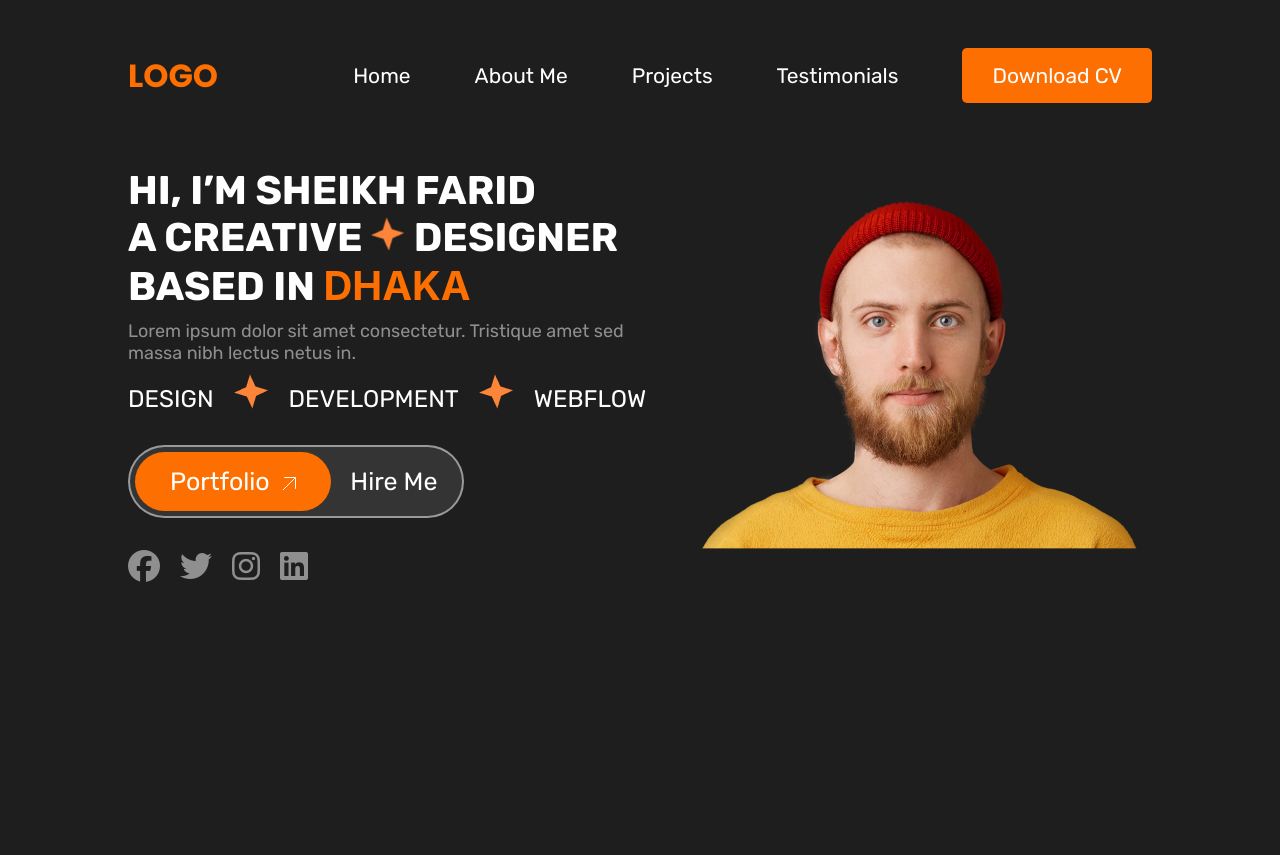
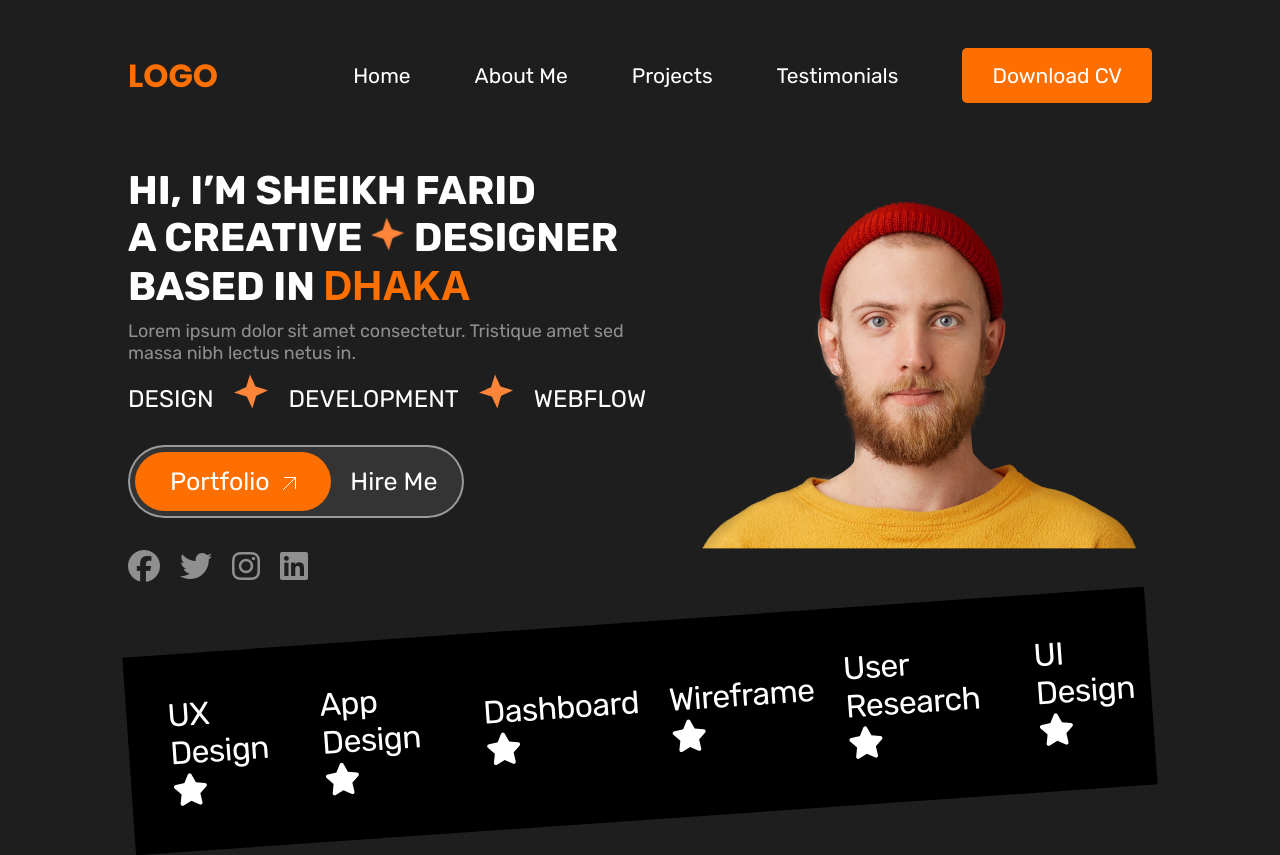
Before and after one commit to nurhanulislamratul/ph-portfolio, a plain HTML site: page index.html in a window 1280 px wide. Before the commit the page ends 800 px from the top, so only its background shows below. Drawn offline with Linux system fonts and the light colour scheme.

Commit message:
banner fream add

```diff
--- a/index.html
+++ b/index.html
@@ -89,6 +89,15 @@
                     <img src="assets/Layer 0 copy 4.png" alt="my-image">
                 </div>
             </div>
+
+            <div class="long-banner">
+                <p>UX Design <i class="fa-solid fa-star"></i></p>
+                <p>App Design <i class="fa-solid fa-star"></i></p>
+                <p>Dashboard <i class="fa-solid fa-star"></i></p>
+                <p>Wireframe <i class="fa-solid fa-star"></i></p>
+                <p>User Research <i class="fa-solid fa-star"></i></p>
+                <p>UI Design <i class="fa-solid fa-star"></i></p>
+            </div>
         </section>
         <!-- my-self section End -->
 </body>
--- a/style.css
+++ b/style.css
@@ -55,6 +55,7 @@
   /* my-self-section Style Start */
 .my-self-section {
     margin-top: 4rem;
+
   }
   .my-self h1 {
     color: var(--white);
@@ -140,4 +141,32 @@
   .fa-brands {
     color: var(--white-half);
   }
+
+  .long-banner {
+    display: inline-flex;
+    gap: 30px;
+    margin-top: 40px;
+    background-color: black;
+    /* height: 55px; */
+    padding: 42px 0px 42px 41px;
+    transform: rotate(-3.969deg);
+    /* position: absolute; */
+    align-items: center;
+    justify-content: flex-end;
+
+
+}
+
+.long-banner p{
+    color: var(--white, #FFF);
+    font-family: Rubik;
+    font-size: 32px;
+    font-style: normal;
+    font-weight: 400;
+    line-height: normal;
+    letter-spacing: -0.60px;
+
+}
+
+
   /* my-self-section Style End */
```
